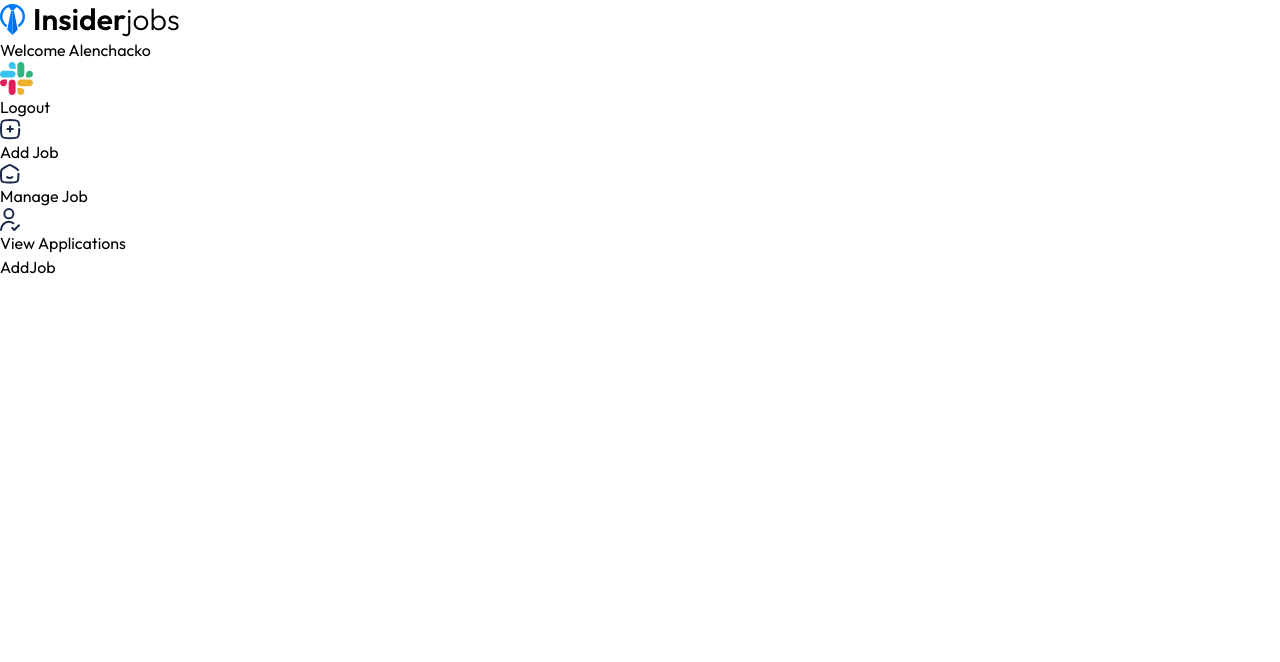
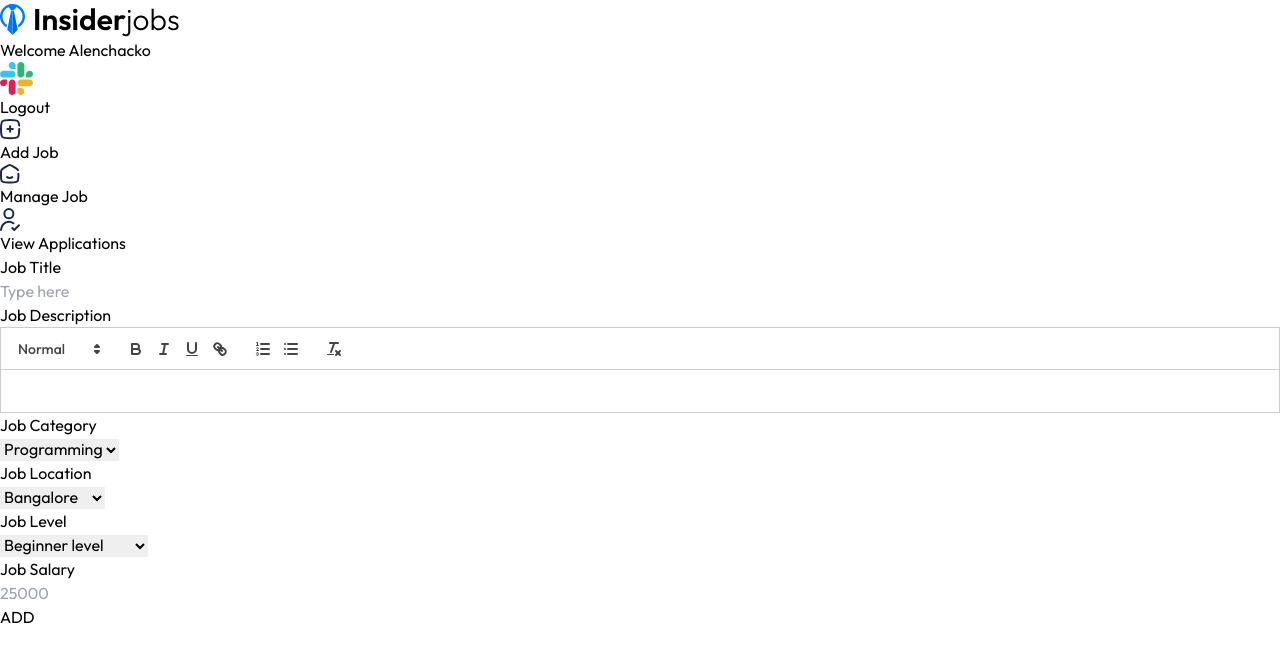
Before and after one commit to AlenChacko/Job-Portal, a React (Vite) app in the folder client/: page /dashboard/add-job in a window 1280 px wide. Shown: the top 662 px of the page. Built offline with nearby package versions, Linux system fonts and the light colour scheme.

Commit message:
Add job page completed

```diff
--- a/client/src/App.jsx
+++ b/client/src/App.jsx
@@ -10,6 +10,8 @@
 import AddJob from "./pages/AddJob";
 import ManageJobs from "./pages/ManageJobs";
 import ViewApplications from "./pages/ViewApplications";
+
+import 'quill/dist/quill.snow.css'
 
 const App = () => {
   const { showRecruiterLogin } = useContext(AppContext);
--- a/client/src/pages/AddJob.jsx
+++ b/client/src/pages/AddJob.jsx
@@ -1,9 +1,112 @@
-import React from 'react'
+import React, { useEffect, useRef, useState } from "react";
+import Quill from "quill";
+import { JobCategories, JobLocations } from "../assets/assets";
 
 const AddJob = () => {
+  const [title, setTitle] = useState("");
+  const [location, setLocation] = useState("Bangalore");
+  const [category, setCategory] = useState("Programming");
+  const [level, setLevel] = useState("Beginner level");
+  const [salary, setSalary] = useState(0);
+
+  const editorRef = useRef(null);
+  const quillRef = useRef(null);
+
+  useEffect(() => {
+    // initiate quill only once
+    if (!quillRef.current && editorRef.current) {
+      quillRef.current = new Quill(editorRef.current, {
+        theme: "snow",
+      });
+    }
+  }, []);
+
   return (
-    <div>AddJob</div>
-  )
-}
+    <form className="container p-4 flex flex-col w-full items-start gap-3">
+      <div className="w-full">
+        <p className="mb-2">Job Title</p>
+        <input
+          onChange={(e) => {
+            setTitle(e.target.value);
+          }}
+          value={title}
+          required
+          type="text"
+          placeholder="Type here"
+          className="w-full max-w-lg px-3 py-2 border-2 border-gray-300 rounded"
+        />
+      </div>
 
-export default AddJob
+      <div className="w-full max-w-lg">
+        <p className="my-2">Job Description</p>
+        <div ref={editorRef}></div>
+      </div>
+      <div className="flex flex-col sm:flex-row gap-2 w-full sm:gap-8">
+        <div>
+          <p className="mb-2">Job Category</p>
+          <select
+            onChange={(e) => {
+              setCategory(e.target.value);
+            }}
+            className="w-full px-3 py-2 border-2 border-gray-300 rounded"
+          >
+            {JobCategories.map((category, index) => (
+              <option key={index} value={category}>
+                {category}
+              </option>
+            ))}
+          </select>
+        </div>
+
+        <div>
+          <p className="mb-2">Job Location</p>
+          <select
+            onChange={(e) => {
+              setLocation(e.target.value);
+            }}
+            className="w-full px-3 py-2 border-2 border-gray-300 rounded"
+          >
+            {JobLocations.map((location, index) => (
+              <option key={index} value={location}>
+                {location}
+              </option>
+            ))}
+          </select>
+        </div>
+
+        <div>
+          <p className="mb-2">Job Level</p>
+          <select
+            onChange={(e) => {
+              setLevel(e.target.value);
+            }}
+            className="w-full px-3 py-2 border-2 border-gray-300 rounded"
+          >
+            <option value="Beginner level">Beginner level</option>
+            <option value="Intermediate level">Intermediate level</option>
+            <option value="Senior level">Senior level</option>
+          </select>
+        </div>
+      </div>
+
+      <div>
+        <p className="mb-2">Job Salary</p>
+        <input
+          onChange={(e) => {
+            setSalary(e.target.value);
+          }}
+          min={0}
+          type="number"
+          placeholder="25000"
+          className="w-full px-3 py-2 border-2 sm:w-[120px] border-gray-300 rounded"
+        />
+      </div>
+
+      <button className="w-28 py-3 mt-4 bg-black text-white rounded">
+        ADD
+      </button>
+    </form>
+  );
+};
+
+export default AddJob;
```
